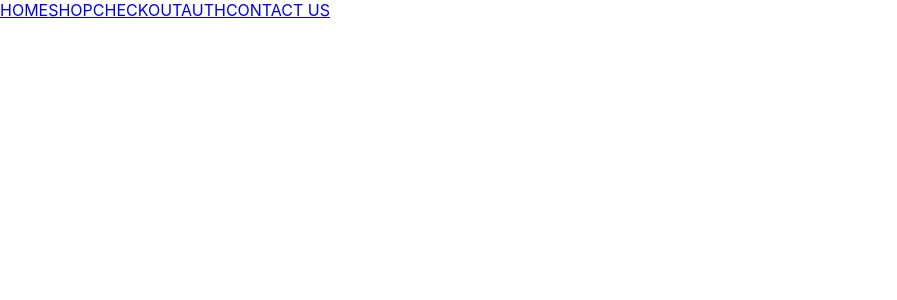
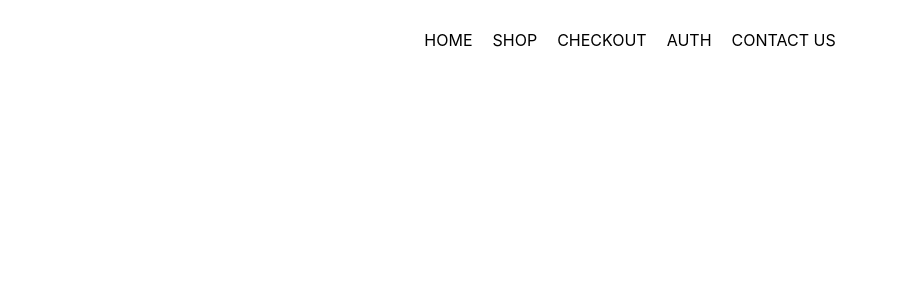
Before and after one commit to gariksdallari/hackaton-project, a React (Create React App) app: page / in a window 1280 px wide. Shown: the top 300 px of the page, without its empty margins (0-897 px from the left). Built offline with nearby package versions, Linux system fonts and the light colour scheme.

Commit message:
make nav

```diff
--- a/src/App.js
+++ b/src/App.js
@@ -6,7 +6,7 @@ function App() {
   return (
     <Routes>
       <Route path='/' element={<Navigation/>}>
-        <Route index/>
+        <Route index />
         <Route path='/shop' />
         <Route path='/checkout' />
         <Route path='/auth' />
--- a/src/Routes/Navigation/Navigation.component.js
+++ b/src/Routes/Navigation/Navigation.component.js
@@ -1,13 +1,14 @@
 import { Link, Outlet } from "react-router-dom";
+import  classes from './Navigation.module.css';
 
 const Navigation = () => {
     return (
-        <nav>
-           <Link to='/home'>HOME</Link>
-           <Link to='/shop'>SHOP</Link>
-           <Link to='/checkout'>CHECKOUT</Link>
-           <Link to='/auth'>AUTH</Link>
-           <Link to='/contactus'>CONTACT US</Link>
+        <nav className={classes.container}>
+           <Link className={classes.item} to='/home'>HOME</Link>
+           <Link className={classes.item} to='/shop'>SHOP</Link>
+           <Link className={classes.item} to='/checkout'>CHECKOUT</Link>
+           <Link className={classes.item} to='/auth'>AUTH</Link>
+           <Link className={classes.item} to='/contactus'>CONTACT US</Link>
            <Outlet/>
         </nav>
     )
--- /dev/null
+++ b/src/Routes/Navigation/Navigation.module.css
@@ -0,0 +1,10 @@
+.container {
+    display: flex;
+    justify-content: center;
+    margin-top: 30px;
+}
+.item {
+    text-decoration: none;
+    color: black;
+    margin-right: 20px;
+}
```
